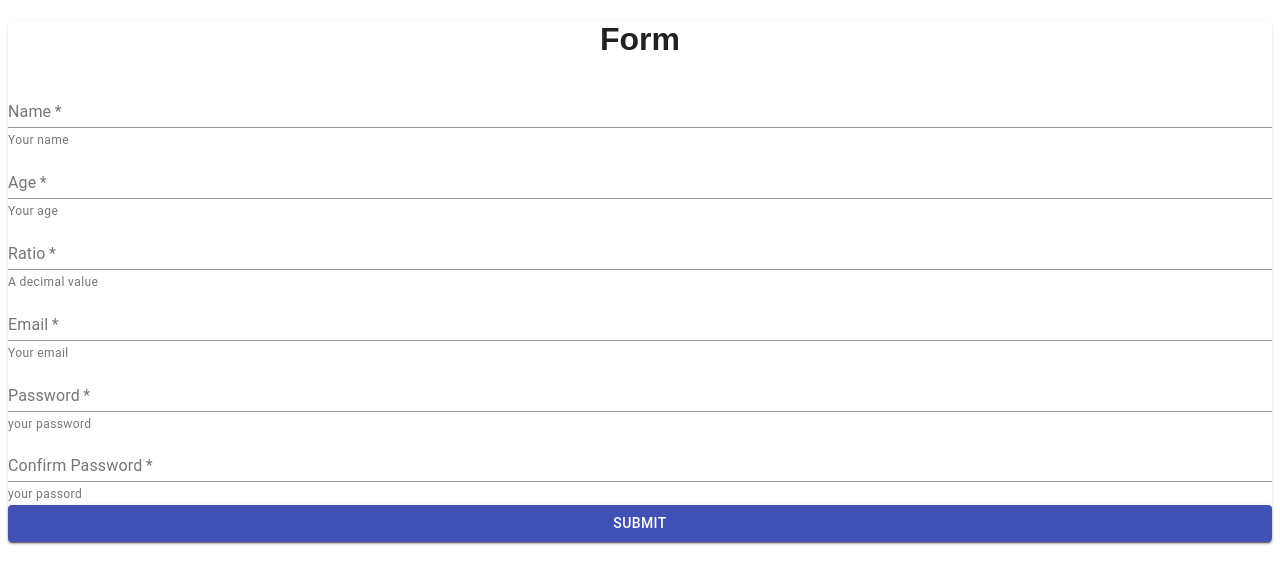
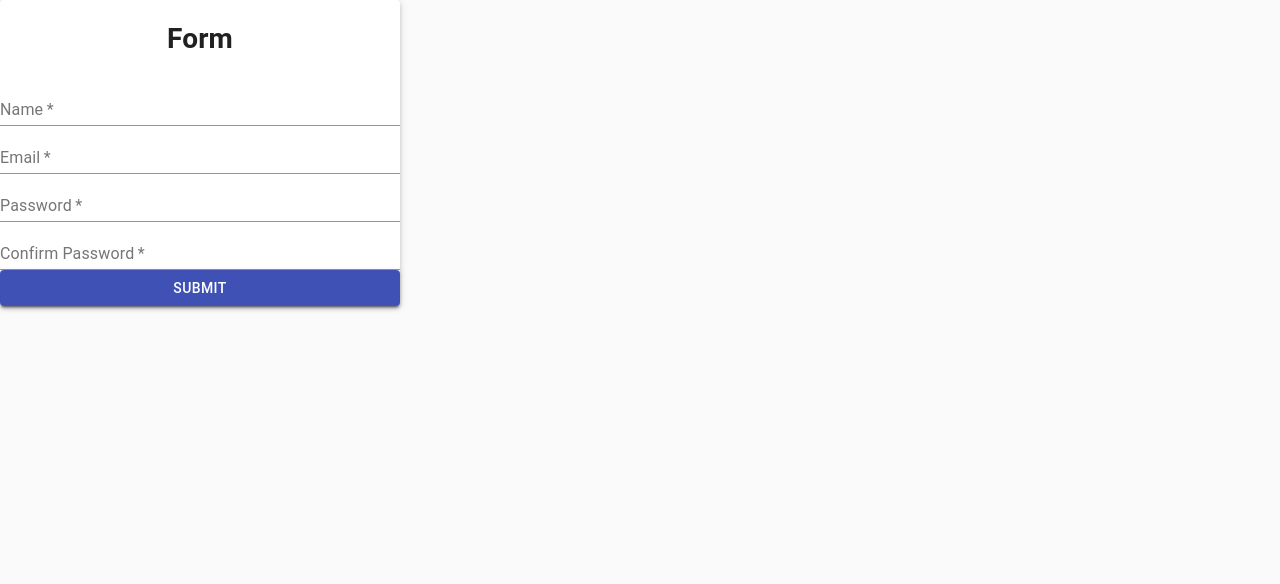
Before and after one commit to tsamaya/react-formik-materialui, a React (Create React App) app: page / in a window 1280 px wide. Shown: the top 584 px of the page. Built offline with nearby package versions, Linux system fonts and the light colour scheme.

Commit message:
use hooks and refactor folder structure

```diff
--- /dev/null
+++ b/jsconfig.json
@@ -0,0 +1,6 @@
+{
+  "compilerOptions": {
+    "baseUrl": "src"
+  },
+  "include": ["src"]
+}
--- a/package.json
+++ b/package.json
@@ -9,6 +9,7 @@
   "main": "src/index.js",
   "dependencies": {
     "@material-ui/core": "4.9.7",
+    "@material-ui/styles": "^4.9.6",
     "formik": "2.1.4",
     "react": "16.13.0",
     "react-dom": "16.12.0",
--- a/public/index.html
+++ b/public/index.html
@@ -20,7 +20,7 @@
       work correctly both with client-side routing and a non-root public URL.
       Learn how to configure a non-root public URL by running `npm run build`.
     -->
-	<title>React App</title>
+  <title>Formik with Material-UI</title>
 </head>
 
 <body>
--- a/src/App.js
+++ b/src/App.js
@@ -1,11 +1,14 @@
 import React from 'react';
-import SimpleForm from './SimpleForm';
-import './styles.css';
+import CssBaseline from '@material-ui/core/CssBaseline';
+
+import SimpleForm from 'views/SimpleForm';
 
 export default function App() {
   return (
-    <div className="App">
-      <SimpleForm />
-    </div>
+    <CssBaseline>
+      <div className="App">
+        <SimpleForm />
+      </div>
+    </CssBaseline>
   );
 }
--- a/src/SimpleForm/index.js
+++ /dev/null
@@ -1,56 +0,0 @@
-import React, { Component } from 'react';
-import { Formik } from 'formik';
-import withStyles from '@material-ui/core/styles/withStyles';
-import Paper from '@material-ui/core/Paper';
-
-import { Form } from './Form';
-import { validationSchema } from './validation';
-
-const styles = (theme) => ({
-  paper: {
-    marginTop: theme.spacing(2),
-    display: 'flex',
-    flexDirection: 'column',
-    alignItems: 'center',
-    padding: `${theme.spacing(2)}px ${theme.spacing(2)}px ${theme.spacing(
-      2
-    )}px`,
-  },
-  container: {
-    maxWidth: '200px',
-  },
-});
-
-class SimpleForm extends Component {
-  constructor(props) {
-    super(props);
-    this.state = {};
-  }
-
-  render() {
-    const classes = this.props;
-    const values = {
-      name: '',
-      age: '',
-      ratio: '',
-      email: '',
-      confirmPassword: '',
-      password: '',
-    };
-
-    return (
-      <React.Fragment>
-        <div className={classes.container}>
-          <Paper elevation={1} className={classes.paper}>
-            <h1>Form</h1>
-            <Formik initialValues={values} validationSchema={validationSchema}>
-              {(props) => <Form {...props} />}
-            </Formik>
-          </Paper>
-        </div>
-      </React.Fragment>
-    );
-  }
-}
-
-export default withStyles(styles)(SimpleForm);
--- /dev/null
+++ b/src/assets/jss/forms.js
@@ -0,0 +1,12 @@
+const styles = {
+  paper: {
+    display: 'flex',
+    flexDirection: 'column',
+    alignItems: 'center',
+  },
+  container: {
+    maxWidth: '400px',
+  },
+};
+
+export default styles;
--- a/src/styles.css
+++ /dev/null
@@ -1,4 +0,0 @@
-.App {
-  font-family: sans-serif;
-  text-align: center;
-}
--- a/src/SimpleForm/Form.js
+++ b/src/views/SimpleForm/SimpleForm.js
@@ -1,20 +1,20 @@
 import React from 'react';
 import { Button, TextField } from '@material-ui/core';
+import { Form } from 'formik';
 
-export const Form = props => {
+export const SimpleForm = (props) => {
   const {
-    values: { name, age, ratio, email, password, confirmPassword },
+    values: { name, email, password, confirmPassword },
     errors,
     touched,
     handleChange,
     handleBlur,
-    handleSubmit,
     isValid,
     isSubmitting,
   } = props;
 
   return (
-    <form onSubmit={handleSubmit}>
+    <Form noValidate>
       <TextField
         id="name"
         name="name"
@@ -22,36 +22,8 @@ export const Form = props => {
         value={name}
         fullWidth
         required
-        helperText={touched.name ? errors.name : 'Your name'}
+        helperText={touched.name ? errors.name : ''}
         error={touched.name && Boolean(errors.name)}
-        onChange={handleChange}
-        onBlur={handleBlur}
-      />
-      <TextField
-        id="age"
-        type="number"
-        step="1"
-        name="age"
-        label="Age"
-        fullWidth
-        required
-        helperText={touched.age ? errors.age : 'Your age'}
-        error={touched.age && Boolean(errors.age)}
-        value={age}
-        onChange={handleChange}
-        onBlur={handleBlur}
-      />
-      <TextField
-        id="ratio"
-        type="number"
-        step="0.1"
-        name="ratio"
-        label="Ratio"
-        fullWidth
-        required
-        helperText={touched.ratio ? errors.ratio : 'A decimal value'}
-        error={touched.ratio && Boolean(errors.ratio)}
-        value={ratio}
         onChange={handleChange}
         onBlur={handleBlur}
       />
@@ -62,7 +34,7 @@ export const Form = props => {
         value={email}
         fullWidth
         required
-        helperText={touched.email ? errors.email : 'Your email'}
+        helperText={touched.email ? errors.email : ''}
         error={touched.email && Boolean(errors.email)}
         onChange={handleChange}
         onBlur={handleBlur}
@@ -74,7 +46,7 @@ export const Form = props => {
         label="Password"
         fullWidth
         required
-        helperText={touched.password ? errors.password : 'your password'}
+        helperText={touched.password ? errors.password : ''}
         error={touched.password && Boolean(errors.password)}
         value={password}
         onChange={handleChange}
@@ -87,9 +59,7 @@ export const Form = props => {
         label="Confirm Password"
         fullWidth
         required
-        helperText={
-          touched.confirmPassword ? errors.confirmPassword : 'your passord'
-        }
+        helperText={touched.confirmPassword ? errors.confirmPassword : ''}
         error={touched.confirmPassword && Boolean(errors.confirmPassword)}
         value={confirmPassword}
         onChange={handleChange}
@@ -104,6 +74,6 @@ export const Form = props => {
       >
         Submit
       </Button>
-    </form>
+    </Form>
   );
 };
--- /dev/null
+++ b/src/views/SimpleForm/index.js
@@ -0,0 +1,34 @@
+import React from 'react';
+import { Formik } from 'formik';
+import { makeStyles } from '@material-ui/core/styles';
+
+import Paper from '@material-ui/core/Paper';
+
+import styles from 'assets/jss/forms';
+
+import { SimpleForm } from './SimpleForm';
+import initialValues from './initialValues';
+import { validationSchema } from './validation';
+
+const useStyles = makeStyles(styles);
+
+const SimpleFormContainer = () => {
+  const classes = useStyles();
+  return (
+    <React.Fragment>
+      <div className={classes.container}>
+        <Paper elevation={3} className={classes.paper}>
+          <h1>Form</h1>
+          <Formik
+            initialValues={initialValues}
+            validationSchema={validationSchema}
+          >
+            {(props) => <SimpleForm {...props} />}
+          </Formik>
+        </Paper>
+      </div>
+    </React.Fragment>
+  );
+};
+
+export default SimpleFormContainer;
--- /dev/null
+++ b/src/views/SimpleForm/initialValues.js
@@ -0,0 +1,8 @@
+export default () => {
+  return {
+    name: '',
+    email: '',
+    confirmPassword: '',
+    password: '',
+  };
+};
```
Also changed, not shown: .eslintrc.js, src/views/SimpleForm/validation.js (renamed from src/SimpleForm/validation.js), 1 other file (tests, documents, lock files or other folders). Lines whose indentation alone changed are shown as unchanged.
